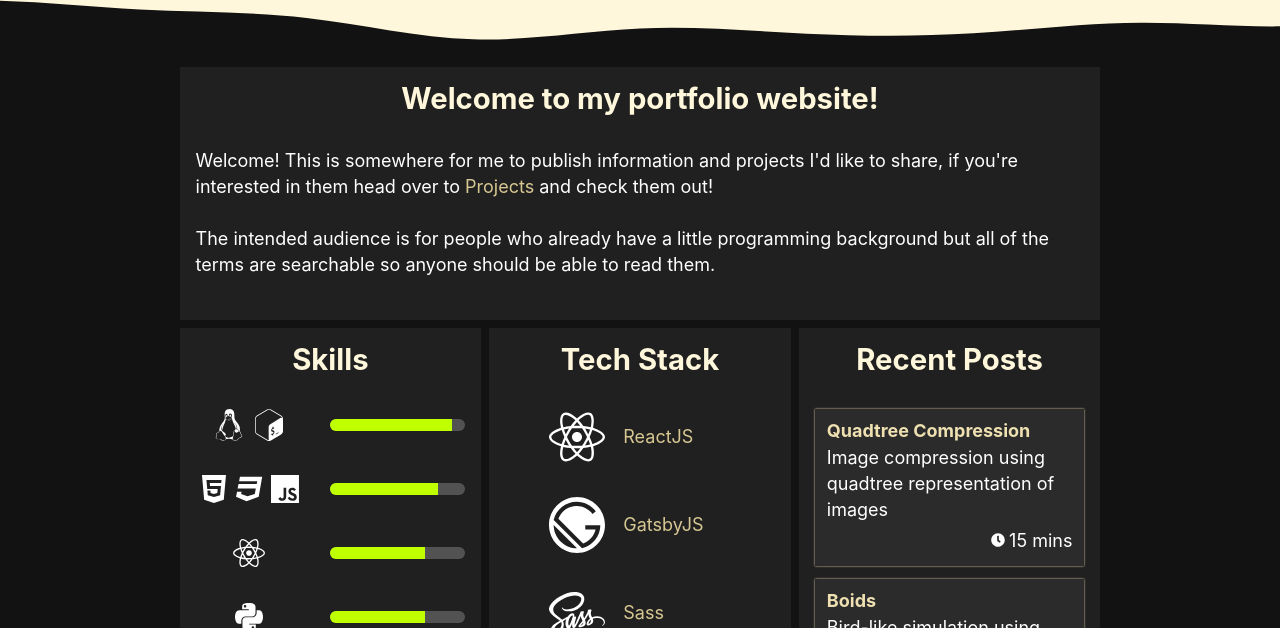
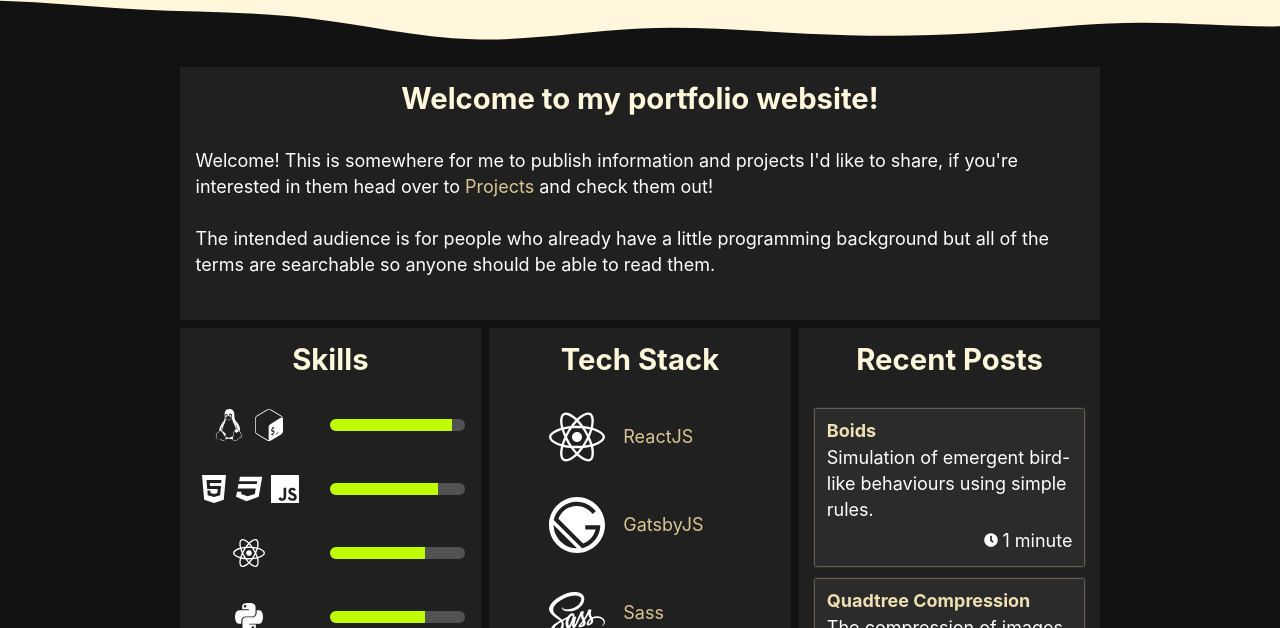
Before and after one commit to cookies-xor-cream/cookies-xor-cream.github.io, a Gatsby site: page / in a window 1280 px wide. Shown: the part 172-800 px from the top of the page. Built offline with nearby package versions, Linux system fonts and the light colour scheme; Gatsby itself is replaced by a stand-in of ours.

Commit message:
Made recent posts automatic

```diff
--- a/src/components/home/RecentPosts/index.tsx
+++ b/src/components/home/RecentPosts/index.tsx
@@ -5,9 +5,10 @@ import * as styles from "./post.module.scss";
 
 interface Props{
     posts: {
-        header: string;
-        desc: string;
-        readTime: string;
+        title: string;
+        overview: string;
+        timeToRead: string;
+        slug: string;
     }[];
 };
 
@@ -17,10 +18,10 @@ const recentPosts: React.FC = ({ posts }) => (
             posts.map(post => (
                 <li>
                     <Post
-                        href={post.href}
-                        header={post.header}
-                        description={post.desc}
-                        readTime={post.readTime}
+                        href={post.slug}
+                        title={post.title}
+                        description={post.overview}
+                        timeToRead={post.timeToRead}
                     />
                 </li>
             ))
--- a/src/components/home/RecentPosts/post.module.scss
+++ b/src/components/home/RecentPosts/post.module.scss
@@ -35,7 +35,7 @@ a.postEntry {
         margin-bottom: 0.25rem;
     }
 
-    .readTime {
+    .timeToRead {
         text-align: right;
 
         svg {
--- a/src/components/home/RecentPosts/post.tsx
+++ b/src/components/home/RecentPosts/post.tsx
@@ -5,22 +5,22 @@ import * as styles from "./post.module.scss";
 import { FaClock } from "react-icons/fa";
 
 interface Props {
-    header: string;
+    title: string;
     description: string;
-    readTime: string;
+    timeToRead: string;
     href: string;
 };
 
-const post: React.FC<Props> = ({ href, header, description, readTime }) => (
+const post: React.FC<Props> = ({ href, title, description, timeToRead }) => (
     <a href={href} className={styles.postEntry}>
-        <h4> {header} </h4>
+        <h4> {title} </h4>
         <p>
             {description}
         </p>
 
-        <div className={styles.readTime}>
+        <div className={styles.timeToRead}>
             <FaClock size={14} />
-            {readTime}
+            {timeToRead} minute{timeToRead !== 1 && "s"}
         </div>
     </a>
 );
--- /dev/null
+++ b/src/markdown-pages/projects/boids.md
@@ -0,0 +1,12 @@
+---
+slug: /projects/boids/
+date: "2019-06-04"
+title: "Boids"
+overview: "Simulation of emergent bird-like behaviours using simple rules."
+---
+
+# Boids
+This is some boids stuff
+- and
+    - a
+        -list
--- a/src/markdown-pages/projects/quadtree.md
+++ b/src/markdown-pages/projects/quadtree.md
@@ -1,7 +1,8 @@
 ---
 slug: /projects/quadtree/
 date: "2019-05-04"
-title: "My first blog post"
+title: "Quadtree Compression"
+overview: "The compression of images through a compact tree representation of regions of colour."
 ---
 
 ## What Is a Quadtree?
--- a/src/pages/index.tsx
+++ b/src/pages/index.tsx
@@ -1,5 +1,5 @@
 import * as React from "react"
-import { Link } from "gatsby"
+import { useStaticQuery, graphql } from "gatsby"
 import { StaticImage } from "gatsby-plugin-image"
 
 import Layout from "../components/layout"
@@ -17,7 +17,32 @@ import recentPosts from "../pageData/recentPosts";
 import techStack from "../pageData/techStack";
 import skills from "../pageData/skills";
 
-const IndexPage: React.FC = () => (
+const IndexPage: React.FC = () => {
+  const recentPostRawData = useStaticQuery(graphql`{
+    allMarkdownRemark(sort: {fields: frontmatter___date, order: DESC}, limit: 2) {
+      nodes {
+        frontmatter {
+          date(formatString: "DD/MM/YYYY")
+          title
+          slug
+          overview
+        }
+        timeToRead
+      }
+    }
+  }`).allMarkdownRemark.nodes;
+
+  const recentPostData = recentPostRawData.map(post => {
+    return {
+      title: post.frontmatter.title,
+      overview: post.frontmatter.overview,
+      date: post.frontmatter.date,
+      slug: post.frontmatter.slug,
+      timeToRead: post.timeToRead
+    }
+  })
+
+  return (
     <Layout>
       <h1>cookies-xor-cream</h1>
 
@@ -48,10 +73,11 @@ const IndexPage: React.FC = () => (
         <div className={cc([styles.contentBlock, styles.recentPosts])}>
           <h2> Recent Posts </h2>
 
-        <RecentPosts posts={recentPosts} />
+          <RecentPosts posts={recentPostData} />
         </div>
       </div>
     </Layout>
-)
+  );
+}
 
 export default IndexPage
```
Lines whose indentation alone changed are shown as unchanged.
